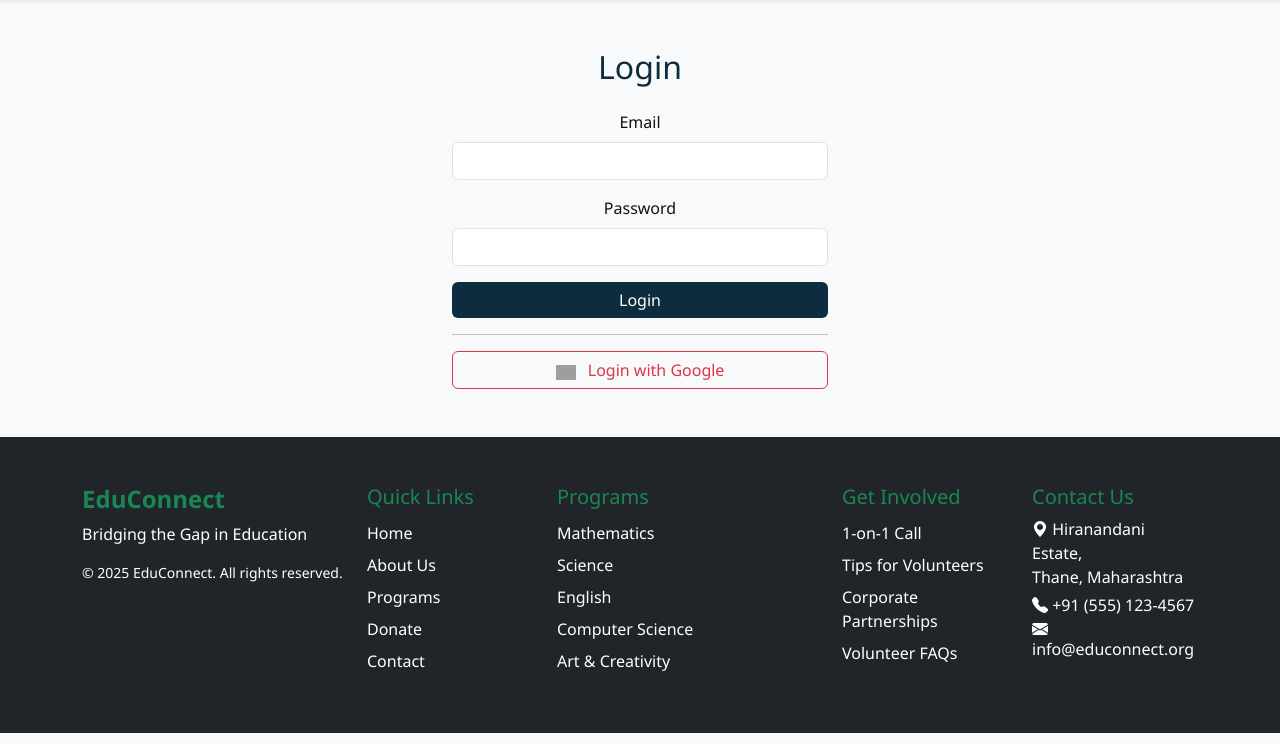
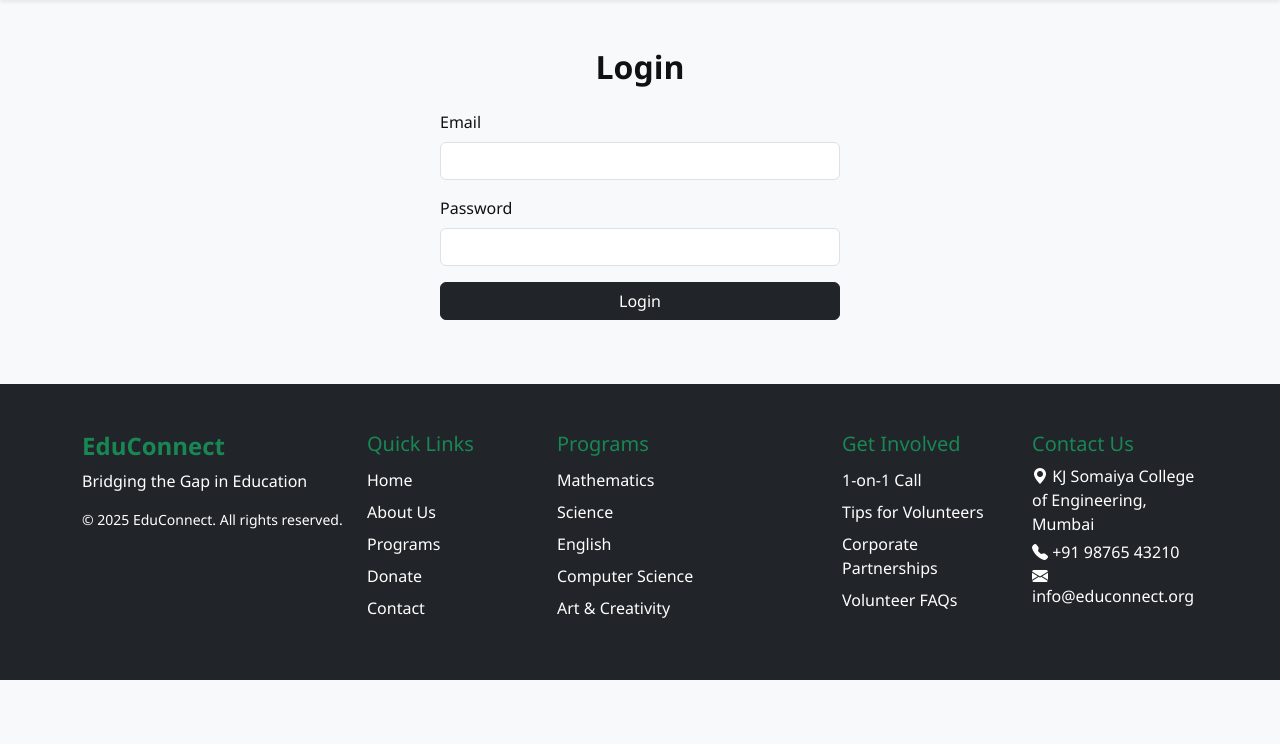
Before and after one commit to Shreyash-Thakur/EduConnect_Website, a PHP site: page /login.php in a window 1280 px wide. Shown: the part 56-800 px from the top of the page. Run offline with PHP 8.4, Linux system fonts and the light colour scheme; grey boxes are pictures that could not be loaded.

Commit message:
Version 2

```diff
--- /dev/null
+++ b/images/desktop.ini
@@ -0,0 +1,2 @@
+[LocalizedFileNames]
+Screenshot 2025-04-17 140824.png=@Screenshot 2025-04-17 140824,0
--- a/includes/footer.php
+++ b/includes/footer.php
@@ -47,8 +47,8 @@
       <!-- Column 5: Contact Us -->
       <div class="col-md-2 mb-4">
         <h5 class="text-success">Contact Us</h5>
-        <p class="mb-1"><i class="bi bi-geo-alt-fill"></i> Hiranandani Estate,<br>Thane, Maharashtra</p>
-        <p class="mb-1"><i class="bi bi-telephone-fill"></i> +91 (555) 123-4567</p>
+        <p class="mb-1"><i class="bi bi-geo-alt-fill"></i> KJ Somaiya College of Engineering, <br>Mumbai</p>
+        <p class="mb-1"><i class="bi bi-telephone-fill"></i> +91 98765 43210</p>
         <p class="mb-2"><i class="bi bi-envelope-fill"></i> info@educonnect.org</p>
       </div>
 
--- a/login.php
+++ b/login.php
@@ -1,29 +1,23 @@
 <?php include 'includes/header.php'; ?>
 
-<section class="py-5 bg-light text-center">
-  <div class="container" style="max-width: 400px;">
-    <h2 class="mb-4 text-primary">Login</h2>
-    <form action="authenticate.php" method="post">
+<div class="container py-5">
+  <h2 class="text-center mb-4 fw-bold">Login</h2>
+
+  <form action="authenticate.php" method="POST" class="mx-auto" style="max-width: 400px;">
     <div class="mb-3">
       <label for="email" class="form-label">Email</label>
-        <input type="email" class="form-control" id="email" name="email" required>
+      <input type="email" name="email" id="email" class="form-control" required />
     </div>
+
     <div class="mb-3">
       <label for="password" class="form-label">Password</label>
-        <input type="password" class="form-control" id="password" name="password" required>
+      <input type="password" name="password" id="password" class="form-control" required />
     </div>
-      <button type="submit" class="btn btn-primary w-100">Login</button>
+
+    <div class="d-grid">
+      <button type="submit" class="btn btn-dark">Login</button>
+    </div>
   </form>
-    <hr>
-    <div>
-      <a href="google-login.php" class="btn btn-outline-danger w-100">
-        <img src="images/google-icon.svg" alt="Google Icon" style="width:20px; margin-right: 8px;"> Login with Google
-      </a>
 </div>
-  </div>
-</section>
 
 <?php include 'includes/footer.php'; ?>
-
-<script src="https://cdn.jsdelivr.net/npm/bootstrap@5.3.2/dist/js/bootstrap.bundle.min.js"></script>
-<script src="js/script.js"></script>
```
Also changed, not shown: about.php (+36 -0 lines), donate.php (+26 -4 lines), images/qr.png (added). Lines whose indentation alone changed are shown as unchanged.
